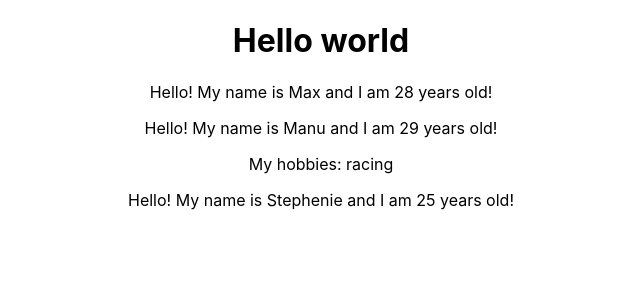
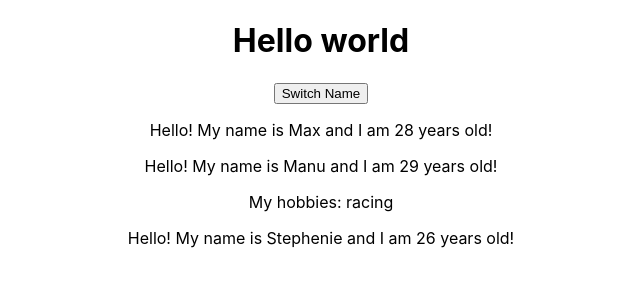
Before and after one commit to DalatCoder/learn-react-max, a React (Create React App) app in the folder 01.basic/: page / in a window 1280 px wide. Shown: the top 300 px of the page, without its empty margins (319-959 px from the left). Built offline with nearby package versions, Linux system fonts and the light colour scheme.

Commit message:
01.Rerender when state changes

```diff
--- a/01.basic/src/App.js
+++ b/01.basic/src/App.js
@@ -2,17 +2,47 @@
 import './App.css';
 import Person from './Person/Person';
 
-function App() {
+class App extends React.Component {
+  state = {
+    persons: [
+      { name: 'Max', age: 28 },
+      { name: 'Manu', age: 29 },
+      { name: 'Stephenie', age: 26 }
+    ]
+  };
+
+  switchNameHandler = () => {
+    this.setState({
+      persons: [
+        { name: 'Maximilian', age: 28 },
+        { name: 'Manu', age: 29 },
+        { name: 'Stephenie', age: 76 }
+      ]
+    });
+  };
+
+  render() {
     return (
       <div className="App">
         <h1>Hello world</h1>
-      <Person name="Max" age="28" />
-      <Person name="Manu" age="29">
+        <button onClick={() => this.switchNameHandler()}>Switch Name</button>
+        <Person
+          name={this.state.persons[0].name}
+          age={this.state.persons[0].age}
+        />
+        <Person
+          name={this.state.persons[1].name}
+          age={this.state.persons[1].age}
+        >
           My hobbies: racing
         </Person>
-      <Person name="Stephenie" age="25" />
+        <Person
+          name={this.state.persons[2].name}
+          age={this.state.persons[2].age}
+        />
       </div>
     );
   }
+}
 
 export default App;
--- a/01.basic/src/Person/Person.js
+++ b/01.basic/src/Person/Person.js
@@ -1,7 +1,6 @@
 import React from 'react';
 
 const Person = props => {
-  console.log(props);
   return (
     <div>
       <p>
```
Lines whose indentation alone changed are shown as unchanged.
